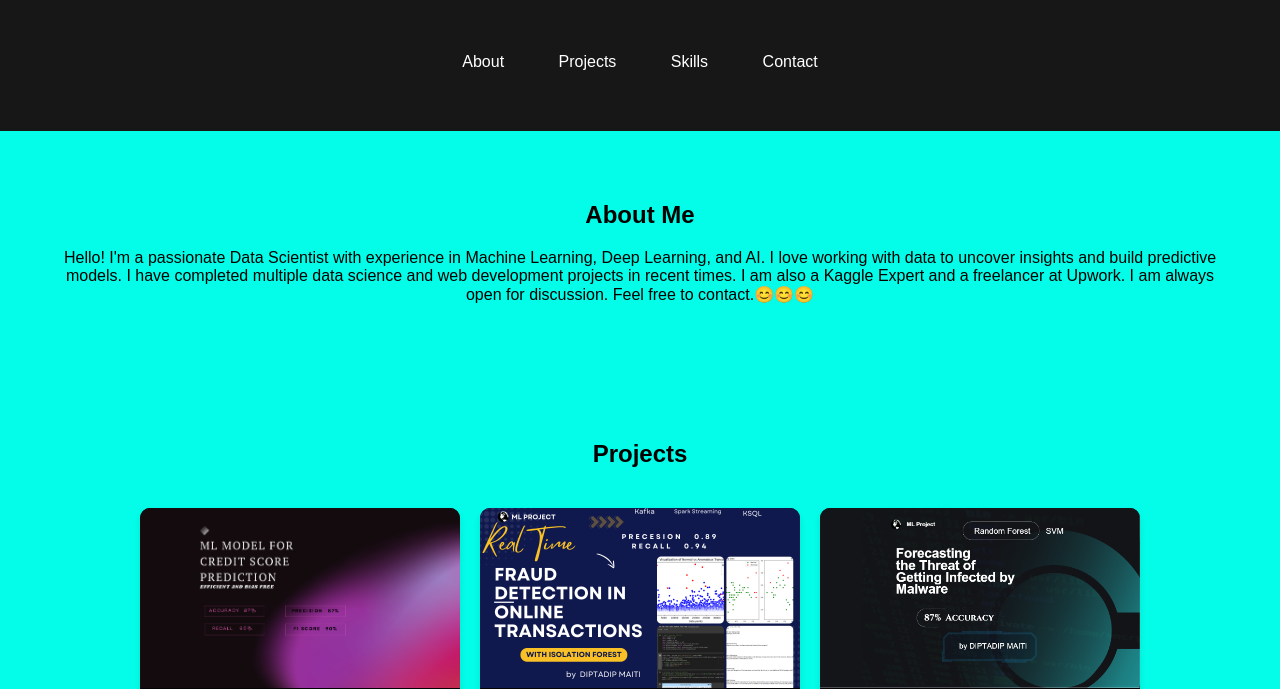
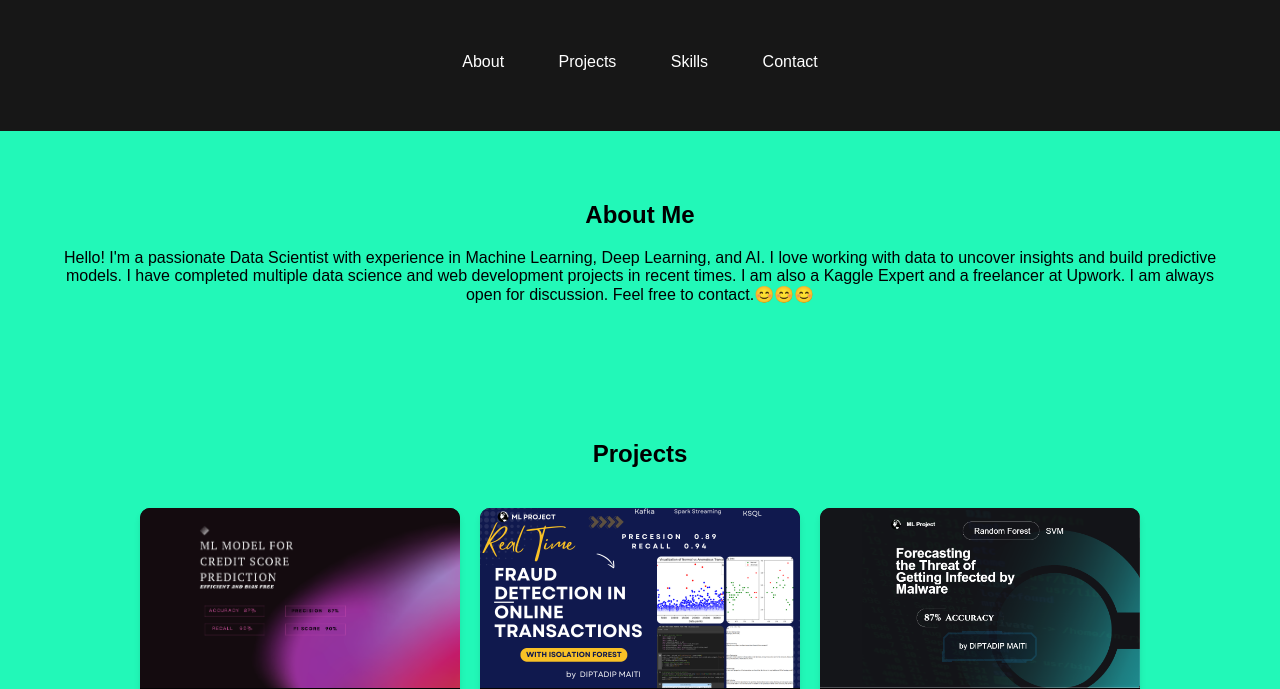
Before and after one commit to diptadip-maiti/diptadip-maiti.github.io, a plain HTML site: page index.html in a window 1280 px wide. Shown: the part 122-811 px from the top of the page. Drawn offline with Linux system fonts and the light colour scheme.

Commit message:
section backdround change

```diff
--- a/style.css
+++ b/style.css
@@ -25,7 +25,7 @@ nav a {
 
 section {
     padding: 50px;
-    background: rgb(3, 253, 232);
+    background: rgb(34, 248, 184);
     margin: 40px black;
 }
 
```
